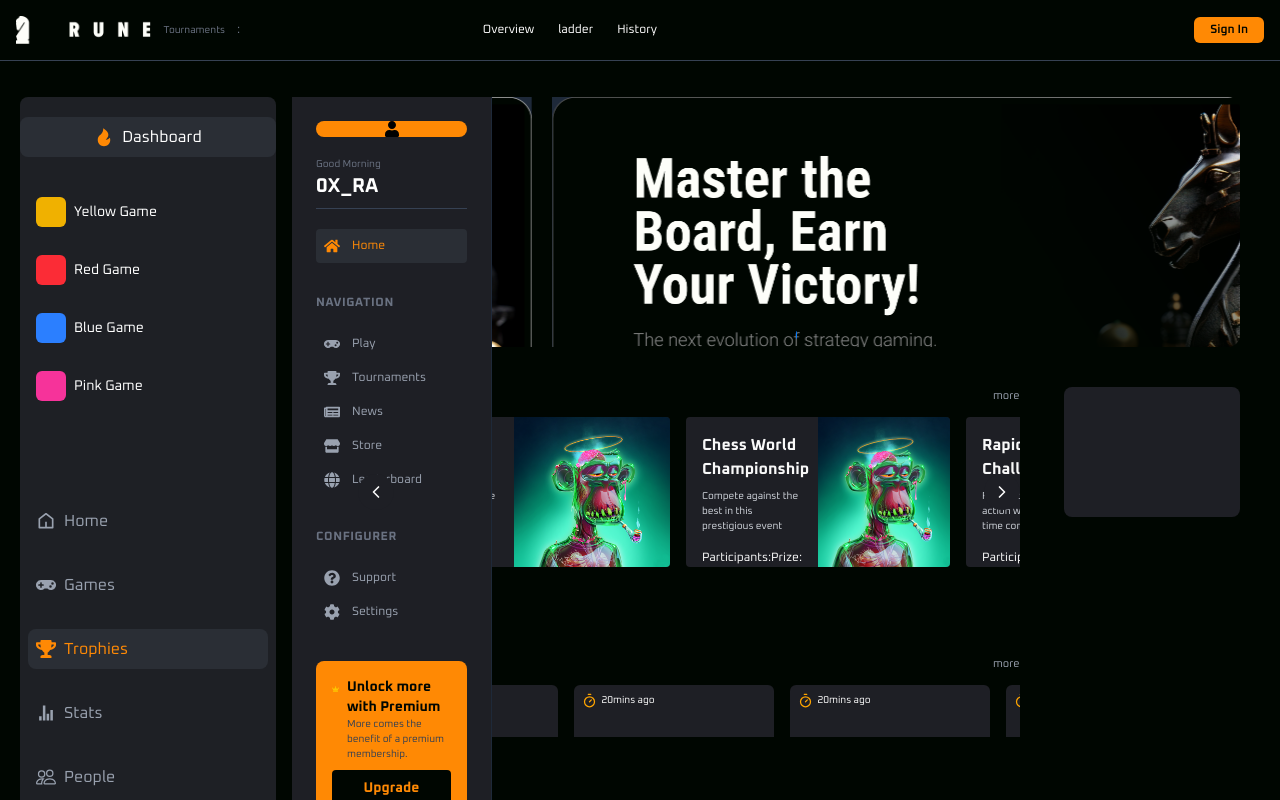
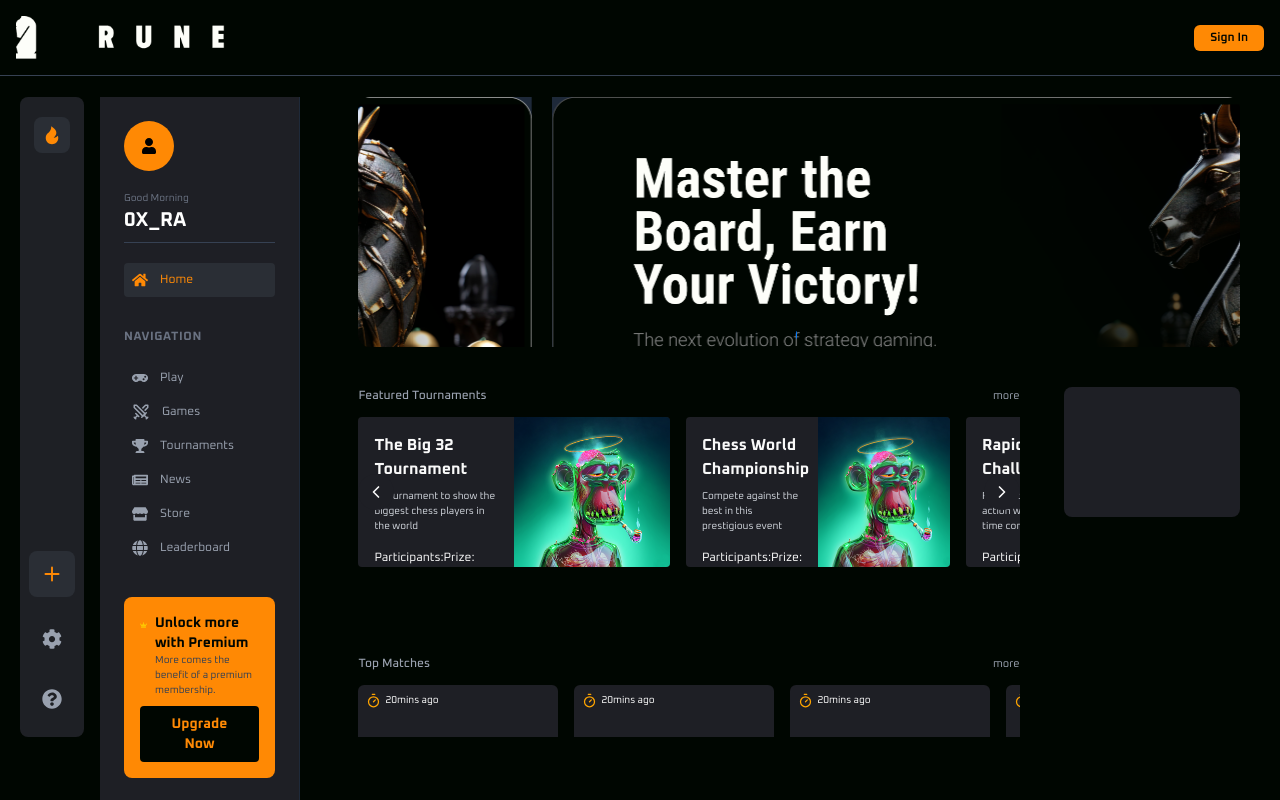
Before and after one commit to Remy-Arinze/rune_webapp, a Next.js app: page / in a window 1280 px wide. Built offline with nearby package versions, Linux system fonts and the light colour scheme.

Commit message:
chore:made fixed

```diff
--- a/app/account/page.tsx
+++ b/app/account/page.tsx
@@ -7,7 +7,6 @@ import { TokenComponent } from '../components/account/token_component';
 
 import Image from 'next/image'
 import ChessBoard from '../../public/assets/chess_board_copy.png'
-import { FaEthereum } from 'react-icons/fa';
 
 export default function Account() {
   const gameHistory = [
@@ -22,7 +21,6 @@ export default function Account() {
   ]
   return (
     <div className='md:flex space-x-5 md:pr-10 md:mt-0 mt-5'>
-
         <div className='md:w-[35%] md:h-[80dvh] h-[60dvh] overflow-y-scroll no-scrollbar'>
           <div>
           <CustomTabs hasBackgroundColor={false} tabs={[
@@ -34,11 +32,9 @@ export default function Account() {
                 <p className='text-[12px]'>
                   WELCOME BACK RA!
                 </p>
-
                 <p className='mt-5 text-gray-400 text-[10px]'>Account Balance</p>
                 <p className='text-2xl'>$20,454.00</p>
                 <p className='text-[10px] text-gray-400'>20,454.00 <span>RUNE</span></p>
-
                 <div className="mt-3  flex items-center justify-between">
                   <button className='flex items-center justify-center w-[50px] h-[50px] rounded-lg  bg-[var(--background)]'>
                   <GoArrowUpRight />
--- a/app/components/Nav.tsx
+++ b/app/components/Nav.tsx
@@ -12,13 +12,13 @@ const Nav = () => {
 		<nav className="bg-[var(--background)] text-white w-full absolute z-100 fixed top-0  p-4 flex items-center justify-between border-b border-gray-700">
 			<div className="flex items-center space-x-20">
 				<div className="flex items-center space-x-3">
-					<Image src={Logo} alt="logo" className="md:w-[35%] w-[50%]" />
-					<p className="md:flex hidden text-[10px] text-gray-500">Tournaments</p>
-					<p className="md:flex hidden text-[12px] text-gray-500">:</p>
+					<Image src={Logo} alt="logo" className="md:w-[70%] w-[50%]" />
+					{/* <p className="md:flex hidden text-[10px] text-gray-500">Tournaments</p> */}
+					{/* <p className="md:flex hidden text-[12px] text-gray-500">:</p> */}
 				</div>
-				<div className="hidden md:flex space-x-6">
+				{/* <div className="hidden md:flex space-x-6">
 					<a href="#" className="hover:text-blue-400 text-[12px]">
-						Overview
+						Create game
 					</a>
 					<a href="#" className="hover:text-blue-400 text-[12px]">
 						ladder
@@ -26,7 +26,7 @@ const Nav = () => {
 					<a href="#" className="hover:text-blue-400 text-[12px]">
 						History
 					</a>
-				</div>
+				</div> */}
 			</div>
 
 			<div className="hidden md:flex items-center space-x-4">
--- a/app/components/sidebar/Sidebar.tsx
+++ b/app/components/sidebar/Sidebar.tsx
@@ -4,101 +4,55 @@ import {
 	RiFireFill,
 } from "react-icons/ri";
 import {
-	FaTrophy,
-	FaGamepad,
+	FaQuestionCircle,
+	FaCog,
 } from "react-icons/fa";
-import { IoMdStats } from "react-icons/io";
-import { BsPeople } from "react-icons/bs";
+import {  BsPlus } from "react-icons/bs";
 import DashboardNavbar from "./dashboard_sidebar";
-import { useEffect, useState } from "react";
+
+// interface ItemProps {
+// 	title: string;
+// 	path: string;
+// 	disabledIcon: ReactNode;
+// 	filledIcon: ReactNode;
+// 	showChevron?: boolean;
+// }
 
 export default function Sidebar() {
-	const [isExpanded, setIsExpanded] = useState(true);
+	// const [isSidebarVisible, setIsSidebarVisible] = useState(false);
+	// const [isMainSidebarExpanded,setIsMainSidebarExpanded] = useState(true);
 
-	useEffect(() => {
-		let timeout: NodeJS.Timeout;
+	// const toggleSidebar = () => {
+	// 	setIsSidebarVisible(!isSidebarVisible);
+	// };
 
-		// Start expanded
-		setIsExpanded(true);
-
-		// Set up timer to collapse after 10 seconds of inactivity
-		const startCollapseTimer = () => {
-			clearTimeout(timeout);
-			timeout = setTimeout(() => {
-				setIsExpanded(false);
-			}, 10000);
-		};
-
-		// Start initial timer
-		startCollapseTimer();
-
-		// Reset timer on any user movement
-		const handleActivity = () => {
-			startCollapseTimer();
-		};
-
-		window.addEventListener('mousemove', handleActivity);
-		window.addEventListener('keydown', handleActivity);
-
-		return () => {
-			clearTimeout(timeout);
-			window.removeEventListener('mousemove', handleActivity);
-			window.removeEventListener('keydown', handleActivity);
-		};
-	}, []);
+	// const toggleMainSidebar = () => {
+	// 	setIsMainSidebarExpanded(!isMainSidebarExpanded);
+	// };
 
 	return (
 		<div className="flex ml-5">
 			{/* Icon Sidebar (Leading) */}
-			<div
-				className={`hidden md:flex flex-col mr-4 items-center bg-[#1e2025] py-5 rounded-lg transition-all duration-300 ease-in-out ${
-					isExpanded ? 'w-64' : 'w-16'
-				}`}
-				onMouseEnter={() => setIsExpanded(true)}
-				onMouseLeave={() => setIsExpanded(false)}
-			>
-				<div className="mb-8 p-2 rounded-lg bg-[#2a2e35] w-full flex items-center justify-center">
+			<div className="hidden md:flex flex-col mr-4 items-center bg-[#1e2025] w-16 py-5 rounded-lg h-[80dvh] fixed">
+				<div className="mb-8 p-2 rounded-lg bg-[#2a2e35]">
 					<RiFireFill className="text-orange-400 text-xl" />
-					{isExpanded && <span className="ml-2 text-white">Dashboard</span>}
 				</div>
-				<div className="flex flex-col space-y-3 w-full px-2">
-					<div className="flex items-center space-x-2 p-2">
-						<div className="h-[30px] w-[30px] bg-yellow-500 rounded-md flex-shrink-0"></div>
-						{isExpanded && <span className="text-white text-sm">Yellow Game</span>}
-					</div>
-					<div className="flex items-center space-x-2 p-2">
-						<div className="h-[30px] w-[30px] bg-red-500 rounded-md flex-shrink-0"></div>
-						{isExpanded && <span className="text-white text-sm">Red Game</span>}
-					</div>
-					<div className="flex items-center space-x-2 p-2">
-						<div className="h-[30px] w-[30px] bg-blue-500 rounded-md flex-shrink-0"></div>
-						{isExpanded && <span className="text-white text-sm">Blue Game</span>}
-					</div>
-					<div className="flex items-center space-x-2 p-2">
-						<div className="h-[30px] w-[30px] bg-pink-500 rounded-md flex-shrink-0"></div>
-						{isExpanded && <span className="text-white text-sm">Pink Game</span>}
-					</div>
+				<div className=" flex flex-col space-y-3">
+					<div className="h-[30] w-[30] bg-yellow-500 rounded-md"></div>
+					<div className="h-[30] w-[30] bg-red-500 rounded-md"></div>
+					<div className="h-[30] w-[30] bg-blue-500 rounded-md"></div>
+					<div className="h-[30] w-[30] bg-pink-500 rounded-md"></div>
 				</div>
-				<div className="flex flex-col items-center space-y-6 mt-auto w-full px-2">
-					<button className="p-2 rounded-lg hover:cursor-pointer hover:bg-[#2a2e35] w-full flex items-center">
-						<RiHome5Line className="text-gray-400 text-xl" />
-						{isExpanded && <span className="ml-2 text-gray-400">Home</span>}
+				<div className="flex flex-col items-center space-y-6 mt-[auto]">
+
+					<button className="p-2 rounded-lg bg-[#2a2e35] hover:cursor-pointer">
+						<BsPlus className="text-orange-400 text-3xl" />
 					</button>
-					<button className="p-2 rounded-lg hover:cursor-pointer hover:bg-[#2a2e35] w-full flex items-center">
-						<FaGamepad className="text-gray-400 text-xl" />
-						{isExpanded && <span className="ml-2 text-gray-400">Games</span>}
+					<button className="p-2 rounded-lg hover:cursor-pointer hover:bg-[#2a2e35]">
+						<FaCog className="text-gray-400 text-xl" />
 					</button>
-					<button className="p-2 rounded-lg bg-[#2a2e35] w-full flex items-center">
-						<FaTrophy className="text-orange-400 text-xl" />
-						{isExpanded && <span className="ml-2 text-orange-400">Trophies</span>}
-					</button>
-					<button className="p-2 rounded-lg hover:cursor-pointer hover:bg-[#2a2e35] w-full flex items-center">
-						<IoMdStats className="text-gray-400 text-xl" />
-						{isExpanded && <span className="ml-2 text-gray-400">Stats</span>}
-					</button>
-					<button className="p-2 rounded-lg hover:cursor-pointer hover:bg-[#2a2e35] w-full flex items-center">
-						<BsPeople className="text-gray-400 text-xl" />
-						{isExpanded && <span className="ml-2 text-gray-400">People</span>}
+					<button className="p-2 rounded-lg hover:cursor-pointer hover:bg-[#2a2e35]">
+						<FaQuestionCircle className="text-gray-400 text-xl" />
 					</button>
 				</div>
 			</div>
--- a/app/components/sidebar/dashboard_sidebar.tsx
+++ b/app/components/sidebar/dashboard_sidebar.tsx
@@ -1,10 +1,9 @@
+import { SwordsIcon } from "lucide-react";
 import Link from "next/link";
 import { usePathname } from "next/navigation";
 import React from "react";
 import {
     FaCrown,
-    FaQuestionCircle,
-    FaCog,
     FaTrophy,
     FaNewspaper,
     FaHome,
@@ -19,11 +18,11 @@ const DashboardNavbar = () => {
 
     return (
        <div>
-         <div className="bg-[var(--dark)] text-white w-50 h-[90dvhd] p-6 flex flex-col border-r border-gray-800">
+         <div className="ml-20 bg-[var(--dark)] text-white w-50 h-[90dvhd] p-6 flex flex-col border-r border-gray-800">
             {/* User Profile Header */}
             <div className="mb-8">
                 <Link href={'/account'}>
-                <div className="h-[50] w-[50] flex items-center justify-center rounded-full bg-orange-400">
+                <div className="h-[50px] w-[50px] flex items-center justify-center rounded-full bg-orange-400">
                     <FaUser color="black" />
                 </div>
                 </Link>
@@ -54,6 +53,12 @@ const DashboardNavbar = () => {
                             isActive={pathname === "/play"}
                         />
                         <NavItem
+                            icon={<SwordsIcon size={18} />}
+                            link="/matches"
+                            label="Games"
+                            isActive={pathname === "/matches"}
+                        />
+                        <NavItem
                             icon={<FaTrophy />}
                             link="/tournaments"
                             label="Tournaments"
@@ -81,7 +86,7 @@ const DashboardNavbar = () => {
                 </div>
 
                 {/* CONFIGURER Section */}
-                <div className="mb-8">
+                {/* <div className="mb-8">
                     <h2 className="text-gray-500 uppercase text-xs font-bold mb-4 tracking-wider">
                         CONFIGURER
                     </h2>
@@ -99,7 +104,7 @@ const DashboardNavbar = () => {
                             isActive={pathname === "/settings"}
                         />
                     </ul>
-                </div>
+                </div> */}
 
                 {/* Premium Membership Banner */}
                 <div className="bg-orange-400 p-4 rounded-lg mb-6">
--- a/app/page.tsx
+++ b/app/page.tsx
@@ -17,21 +17,6 @@ import Link from "next/link";
 
 const LandingPage = () => {
     const tournaments = generateTournaments(6); // Generate 6 tournaments
-    const guilds = [
-        {title:'H',color:'red'},
-        {title:'i',color:'yellow'},
-        {title:'B',color:'blue'},
-        {title:'W',color:'orange'},
-        {title:'Z',color:'purple'},
-        {title:'G',color:'green'},
-        {title:'D',color:'gray'},
-        {title:'P',color:'gold'},
-        {title:'X',color:'pink'},
-        {title:'Q',color:'red'},
-        {title:'I',color:'red'},
-        {title:'T',color:'red'},
-        {title:'V',color:'red'},
-    ]
 
     return (
         <div className=" md:h-[80dvh] overflow-y-scroll no-scrollbar bg-[var(--background)] md:pr-10 md:mt-0 mt-5">
--- a/app/providers.tsx
+++ b/app/providers.tsx
@@ -8,10 +8,6 @@ export function Providers({ children }: { children: React.ReactNode }) {
 
 	const [isSidebarVisible, setIsSidebarVisible] = useState(false);
 	// const [isMainSidebarExpanded,setIsMainSidebarExpanded] = useState(true);
-
-	const toggleSidebar = () => {
-		setIsSidebarVisible(!isSidebarVisible);
-	};
 
 
 	return (
```
Also changed, not shown: app/tournaments/all/page.tsx (+83 -0 lines), app/tournaments/[id]/page.tsx (added).
